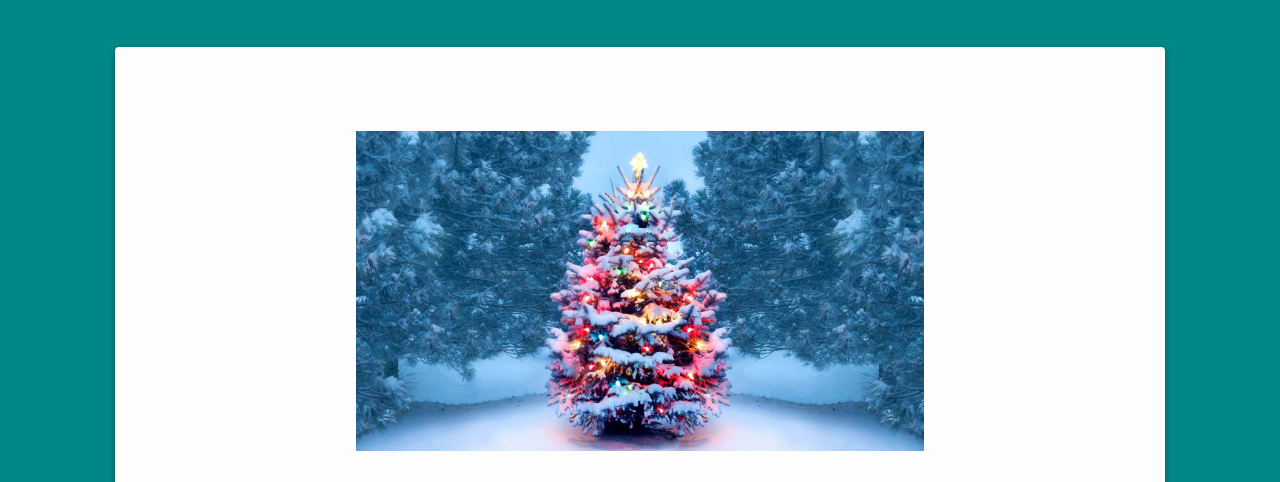
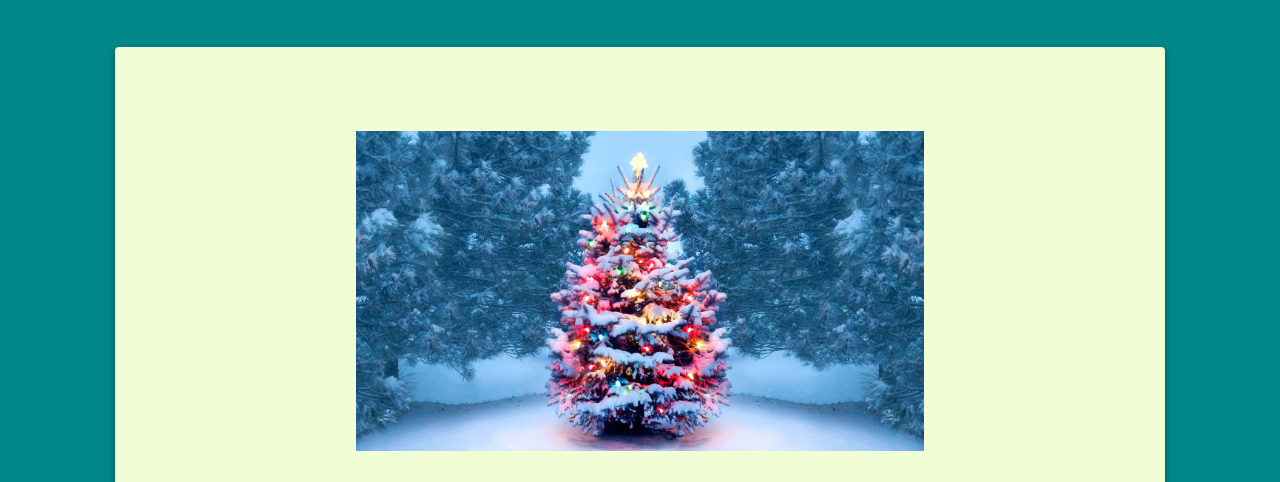
Before and after one commit to spurs2k/responsive-christmas-card, a plain HTML site: page index.html in a window 1280 px wide. Shown: the top 482 px of the page. Drawn offline with nearby package versions, Linux system fonts and the light colour scheme; a web font is replaced by a local one.

Commit message:
Changed card background color to look like old paper

```diff
--- a/style.css
+++ b/style.css
@@ -12,7 +12,7 @@
   }
 
   .card {
-    background: #fdfdfd;
+    background: #f1fdd4;
     border-radius: 4px;
     height: 85vh;
     width: 80vw;
```
